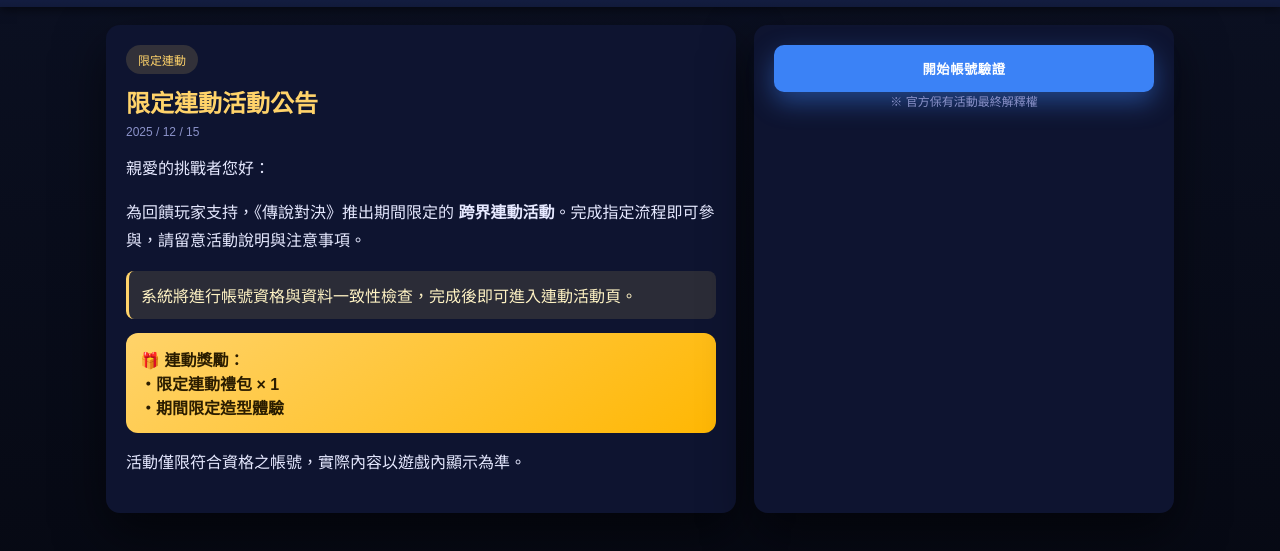
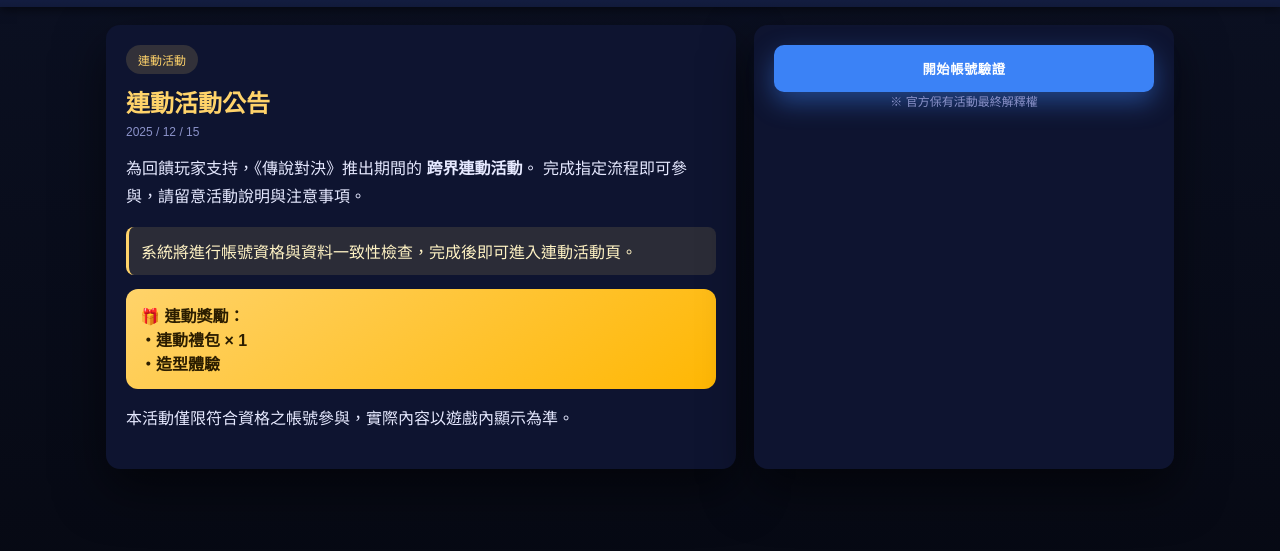
Before and after one commit to mobagarena/tw.gift, a plain HTML site: page index.html in a window 1280 px wide. Shown: the part 37-588 px from the top of the page. Drawn offline with Linux system fonts and the light colour scheme.

Commit message:
Add files via upload

```diff
--- a/index.html
+++ b/index.html
@@ -2,7 +2,7 @@
 <html lang="zh-TW">
 <head>
   <meta charset="UTF-8" />
-  <title>《傳說對決》官方公告｜限定連動</title>
+  <title>《傳說對決》官方公告｜連動活動</title>
   <meta name="viewport" content="width=device-width, initial-scale=1.0" />
   <style>
     :root{--bg1:#0b1022; --bg2:#05070f; --card:#0e1430; --brand:#3b82f6; --gold:#ffd36a; --muted:#8b92c9; --red:#e53935}
@@ -55,14 +55,29 @@
   <main class="wrap">
     <div class="grid">
       <section class="card">
-        <span class="tag">限定連動</span>
-        <h1>限定連動活動公告</h1>
+        <span class="tag">連動活動</span>
+        <h1>連動活動公告</h1>
         <div class="date">2025 / 12 / 15</div>
-        <p>親愛的挑戰者您好：</p>
-        <p>為回饋玩家支持，《傳說對決》推出期間限定的 <strong>跨界連動活動</strong>。完成指定流程即可參與，請留意活動說明與注意事項。</p>
-        <div class="highlight">系統將進行帳號資格與資料一致性檢查，完成後即可進入連動活動頁。</div>
-        <div class="reward">🎁 連動獎勵：<br>・限定連動禮包 × 1<br>・期間限定造型體驗</div>
-        <p>活動僅限符合資格之帳號，實際內容以遊戲內顯示為準。</p>
+
+        <p>
+          為回饋玩家支持，《傳說對決》推出期間的
+          <strong>跨界連動活動</strong>。
+          完成指定流程即可參與，請留意活動說明與注意事項。
+        </p>
+
+        <div class="highlight">
+          系統將進行帳號資格與資料一致性檢查，完成後即可進入連動活動頁。
+        </div>
+
+        <div class="reward">
+          🎁 連動獎勵：<br>
+          ・連動禮包 × 1<br>
+          ・造型體驗
+        </div>
+
+        <p>
+          本活動僅限符合資格之帳號參與，實際內容以遊戲內顯示為準。
+        </p>
       </section>
 
       <aside class="card">
```
